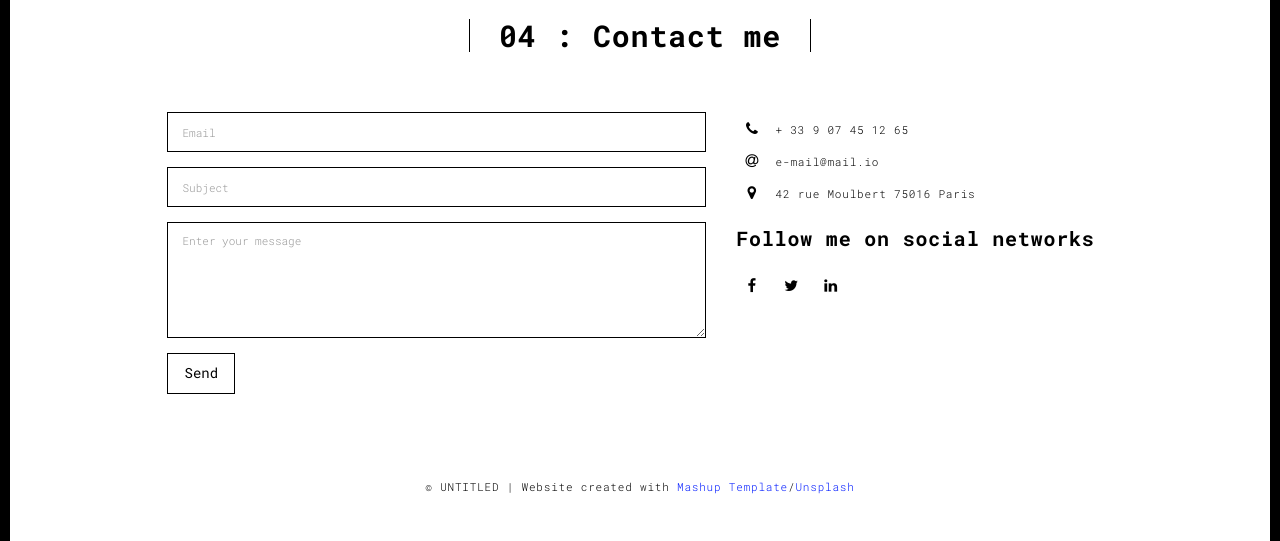
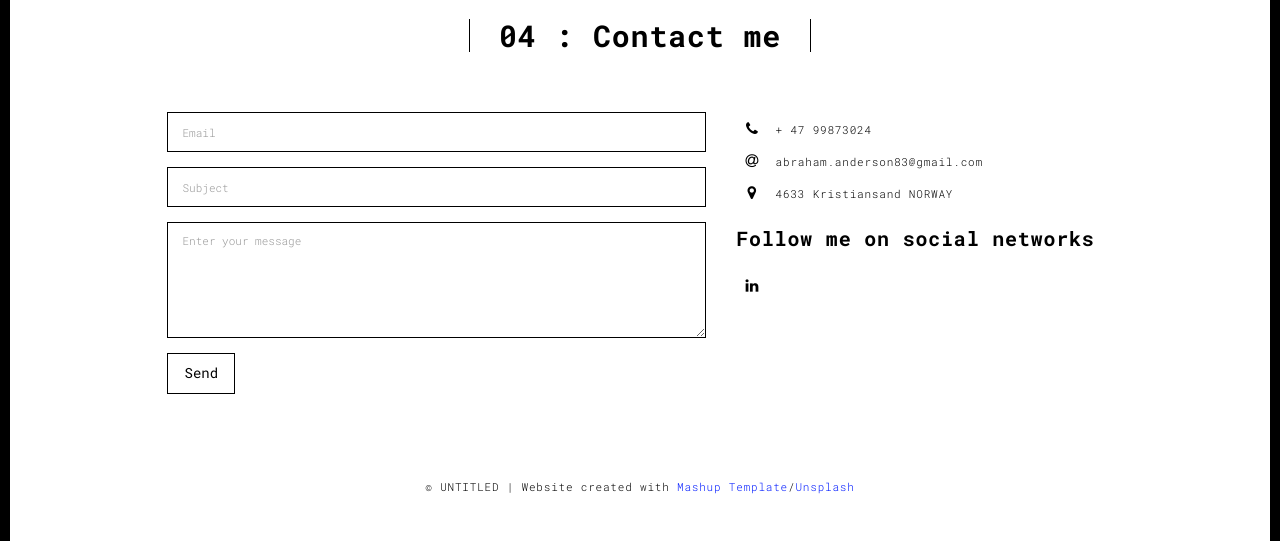
Before and after one commit to abrahamanderson19972020/portfolio, a Flask app: page /contact.html in a window 1280 px wide. Shown: the part 90-631 px from the top of the page. Run offline with Flask 2, Linux system fonts and the light colour scheme.

Commit message:
Update contact.html

```diff
--- a/templates/contact.html
+++ b/templates/contact.html
@@ -80,29 +80,24 @@
                           <span class="fa-icon">
                             <i class="fa fa-phone" aria-hidden="true"></i>
                           </span>
-                          + 33 9 07 45 12 65
+                          + 47 99873024
                         </li>
                         <li>
                           <span class="fa-icon">
                             <i class="fa fa-at" aria-hidden="true"></i>
                           </span>
-                          e-mail@mail.io
+                          abraham.anderson83@gmail.com
                         </li>
                         <li>
                           <span class="fa-icon">
                             <i class="fa fa fa-map-marker" aria-hidden="true"></i>
                           </span>
-                          42 rue Moulbert 75016 Paris
+                          4633 Kristiansand NORWAY
                         </li>
                       </ul>
                       <h3>Follow me on social networks</h3>
-                      <a href="http://www.facebook.com" title="" class="fa-icon">
-                        <i class="fa fa-facebook"></i>
-                      </a>
-                      <a href="http://www.twitter.com" title="" class="fa-icon">
-                        <i class="fa fa-twitter"></i>
-                      </a>
-                      <a href="http://www.linkedin.com" title="" class="fa-icon">
+
+                      <a href="https://www.linkedin.com/in/abraham-a-8a22631a5/" title="" class="fa-icon">
                         <i class="fa fa-linkedin"></i>
                       </a>
 
```
